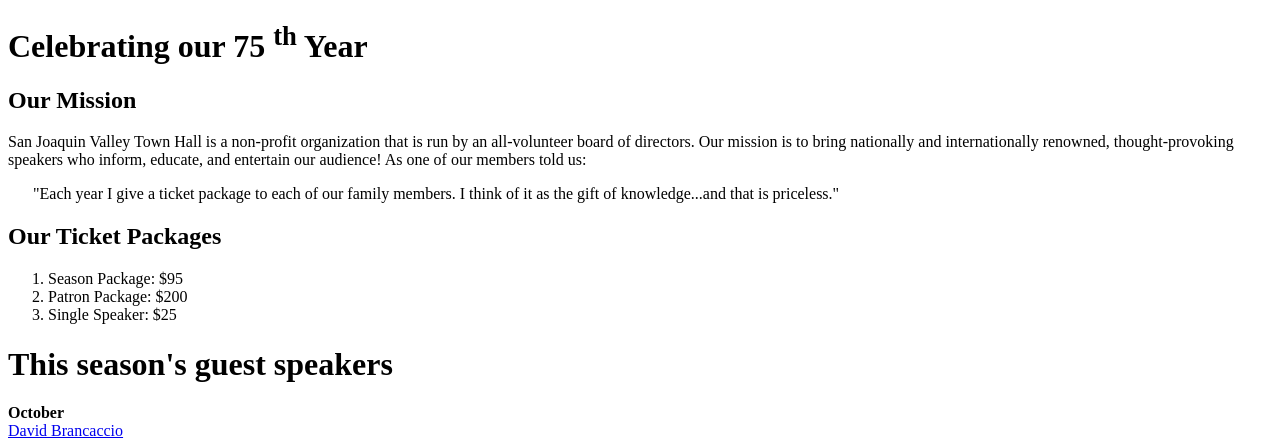
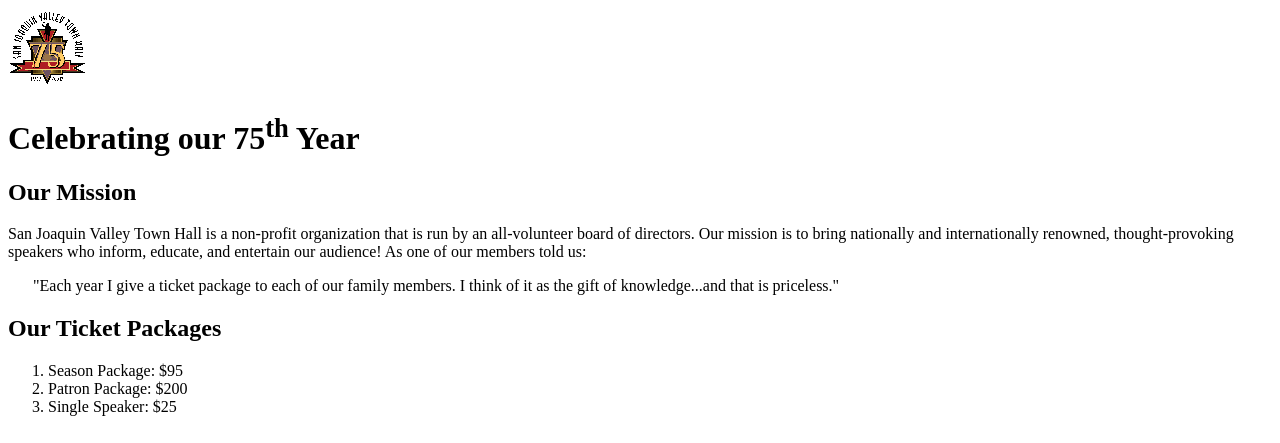
Before and after one commit to petrichor929/A06, a plain HTML site: page index.html in a window 1280 px wide. Shown: the top 443 px of the page. Drawn offline with Linux system fonts and the light colour scheme.

Commit message:
Update index.html

```diff
--- a/index.html
+++ b/index.html
@@ -2,9 +2,11 @@
 <html>
     <body>
         <header>
-            <title>San Joaquin Valley Town Hall</title>
-            <limg height="80" href="images/town_hall_logo.gif">
-            <h1>Celebrating our 75 <sup>th</sup> Year</h1>
+            <title stlye="color:hsl(345, 100%, 25%);"> San Joaquin Valley Town Hall</title>
+            <div>
+                <img src="images/town_hall_logo.gif" alt="Town Hall Logo">
+            </div>
+            <h1>Celebrating our 75<sup>th</sup> Year</h1>
         </header>
         <main>
             <h2>Our Mission</h2>
```
